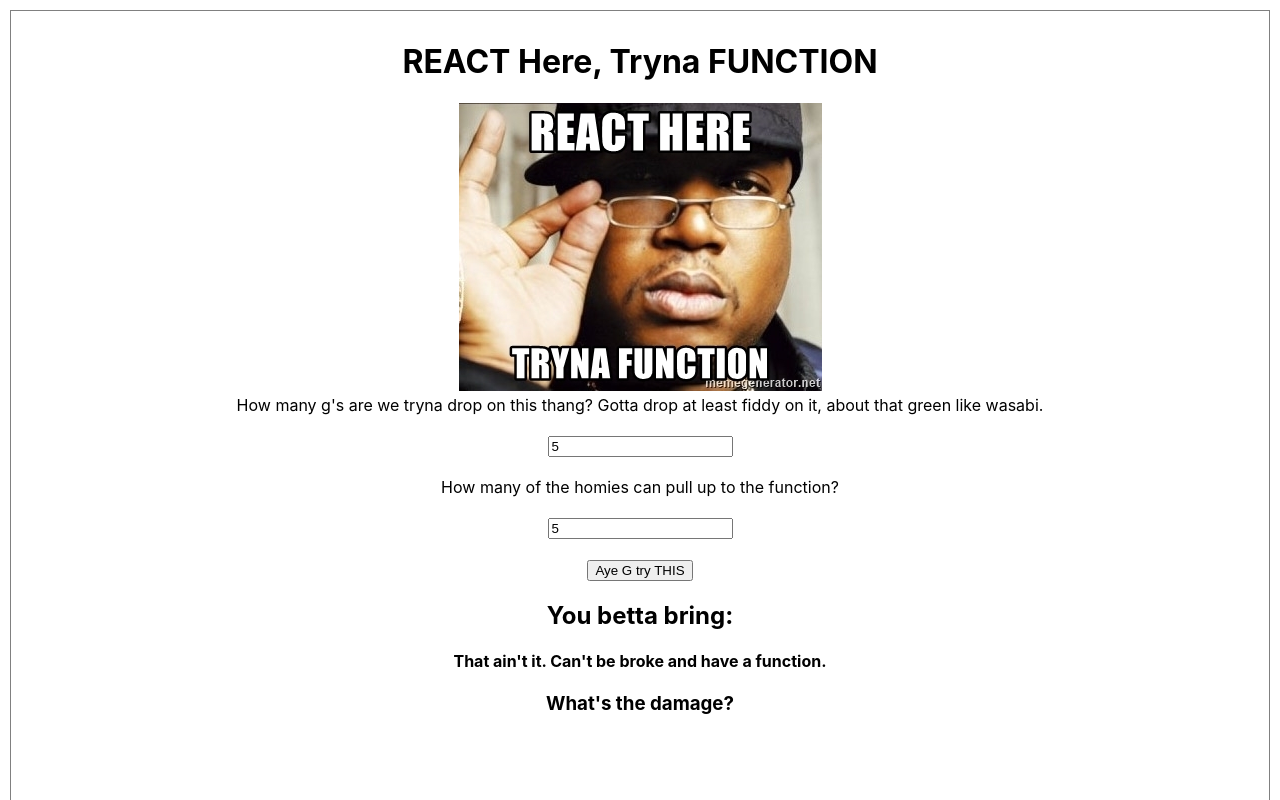
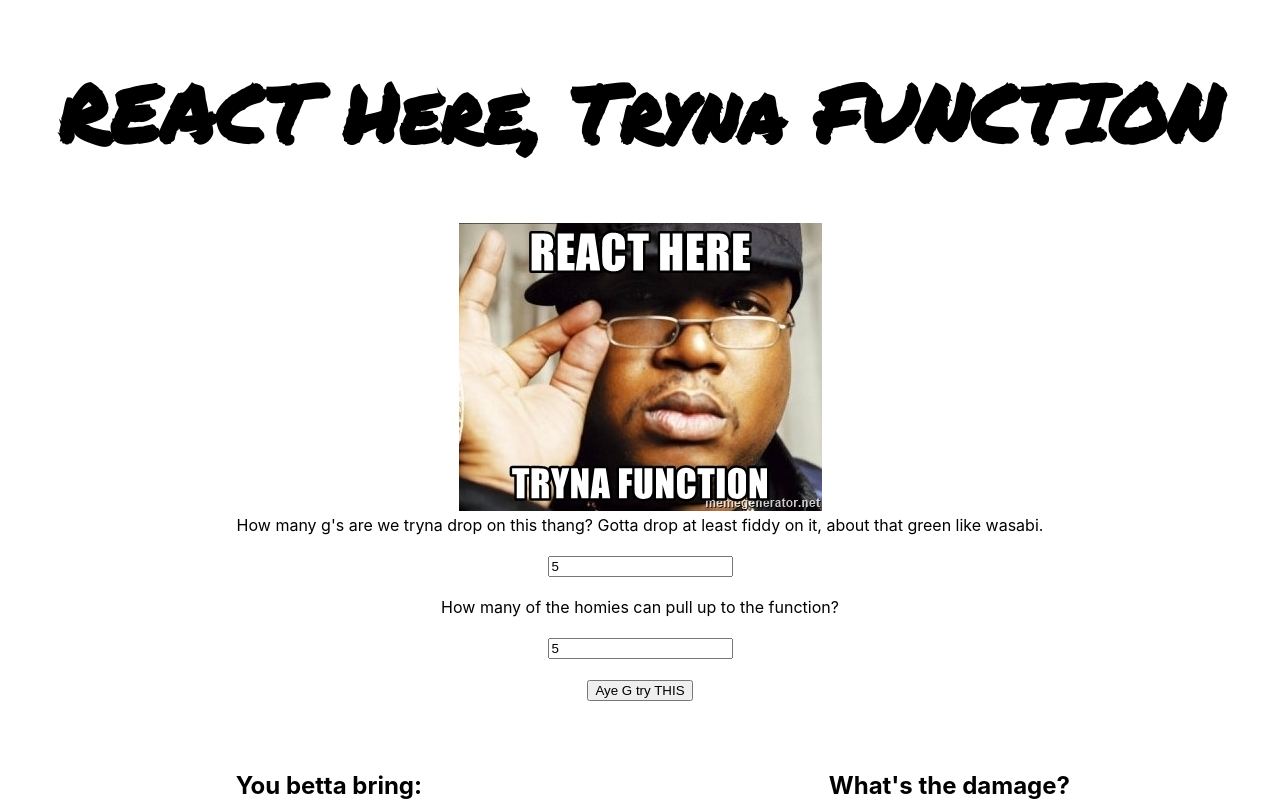
Before and after one commit to DiemBTran/react-here-tryna-function, a React (Create React App) app: page / in a window 1280 px wide. Both pictures are taken after typing "5", "5" into the empty fields and a click on the input "Aye G try THIS". Shown: the top 800 px of the page. Built offline with nearby package versions, Linux system fonts and the light colour scheme.

Commit message:
almost there

```diff
--- a/public/index.html
+++ b/public/index.html
@@ -10,6 +10,7 @@
       content="Web site created using create-react-app"
     />
     <link rel="apple-touch-icon" href="%PUBLIC_URL%/logo192.png" />
+    <link href="https://fonts.googleapis.com/css2?family=Permanent+Marker&display=swap" rel="stylesheet">
     <!--
       manifest.json provides metadata used when your web app is installed on a
       user's mobile device or desktop. See https://developers.google.com/web/fundamentals/web-app-manifest/
--- a/src/App.css
+++ b/src/App.css
@@ -1,12 +1,32 @@
 #app {
     margin: 10px;
-    padding: 10px 10px 150px 10px;
     text-align: center;
-    border: 1px solid grey;
+
 }
 
 h1 {
     color: black;
+    font-family: 'Permanent Marker', cursive;
+    font-size: 80px;
 }
 
 li{list-style: none;}
+
+#flexContainer {
+  display: flex;
+  text-align: right;
+  justify-content: center;
+  padding: 50px 200px 50px 200px;
+}
+
+#budgetList {
+  text-align: center;
+  flex: 1;
+}
+#cost {
+  text-align: center;
+  flex: 1;
+}
+p {
+  padding: 20px 10px 10px 10px;
+}
--- a/src/App.js
+++ b/src/App.js
@@ -49,13 +49,19 @@ class App extends Component {
     let guestNum = parseInt(form.guests)
     if (parseInt(form.budget) < 50) {
       // console.log(form.budget)
+      budget = form.budget
+      difference = cost - form.budget
+      admissionFee = (difference / form.guests).toFixed(2)
       message = "That ain't it. Can't be broke and have a function."
-      this.setState({message: message})
+      this.setState({message: message, cost: cost, budget: budget, difference: difference, admissionFee: admissionFee})
       // console.log(budgetList)
     } else if (parseInt(form.budget) === 50) {
       // based on budget and number of people, add items to the budgetList
+      budget = form.budget
       message = "You can afford 1 of everything."
-      this.setState({ message: message })
+      difference = cost - form.budget
+      admissionFee = (difference / form.guests).toFixed(2)
+      this.setState({ message: message, cost: cost, budget: budget, difference: difference })
       // console.log(budgetList)
       // this.setState({ budgetList: [...this.state.budgetList, form] })
     } else if (parseInt(form.budget) >= cost) {
@@ -67,6 +73,8 @@ class App extends Component {
       budgetList.push(guestNum * 1)
       budgetList.push(guestNum * 5)
       budgetList.push(guestNum * 4)
+      difference = cost - form.budget
+      admissionFee = (difference / form.guests).toFixed(2)
       this.setState({ budgetList: budgetList, cost: cost, budget: budget })
       }
       // console.log(`list of items: ${budgetList}`)
@@ -96,13 +104,15 @@ class App extends Component {
             populateList = { this.populateList }
           />
           {this.state.form &&
-            <div>
+            <div id= "flexContainer">
               <ListOfItems
+              id= "budgetList"
               budgetList = { this.state.budgetList }
               message = {this.state.message}
               form = { this.state.form }
               />
               <TotalCost
+              id= "cost"
               difference = {this.state.difference}
               form = { this.state.form }
               budget = {this.state.budget}
--- a/src/Components/ListOfItems.js
+++ b/src/Components/ListOfItems.js
@@ -13,6 +13,7 @@ class ListOfItems extends Component {
     // let {budgetList, form} = this.props
     return(
       <>
+      <div>
         <h2>You betta bring: </h2>
         <h4>{this.props.message !== "" ? this.props.message: ""}
         </h4>
@@ -25,7 +26,7 @@ class ListOfItems extends Component {
               <li> chairs = ${this.props.budgetList[4]} </li>
               <li> plates = ${this.props.budgetList[5]} </li>
               </ul>}
-
+        </div>
       </>
     )
   }
--- a/src/Components/TotalCost.js
+++ b/src/Components/TotalCost.js
@@ -12,14 +12,14 @@ class TotalCost extends Component {
     render() {
         return(
             <>
-              <h3>What's the damage?</h3>
-              {/*<h4> {this.props.message !== "" ? "Aint no damage": ""}
-              </h4>*/}
-              {this.props.message === "" &&
+            <div>
+              <h2>What's the damage?</h2>
+              {this.props.message === "" ||
               <div>
                 <p>Budget: {this.props.budget}</p>
                 <p>Cost: {this.props.cost}</p>
                 <p>Difference: {this.props.difference}</p>
+                <br/>
                 <p>
                 You gotta tax each person ${this.props.admissionFee} on cashApp before they can be added to your guest list
                 </p>
@@ -27,6 +27,7 @@ class TotalCost extends Component {
                 style= {{height: "50 px"}}/>
               </div>
             }
+            </div>
             </>
         )
     }
--- a/src/Components/UserInput.js
+++ b/src/Components/UserInput.js
@@ -31,6 +31,7 @@ handleSubmit = (e) => {
                 <br/>
                 <br/>
                 <input
+                id= "budget"
                 name= "budget"
                 type= "number"
                 value= {this.state.budget}
@@ -41,6 +42,7 @@ handleSubmit = (e) => {
                 <br/>
                 <br/>
                 <input
+                id= "guests"
                 name= "guests"
                 type= "number"
                 value= {this.state.guests}
@@ -48,6 +50,7 @@ handleSubmit = (e) => {
                 <br/>
                 <br/>
                 <input
+                id= "button"
                 type= "submit"
                 value= "Aye G try THIS"
                 onClick={this.handleSubmit} />
```
